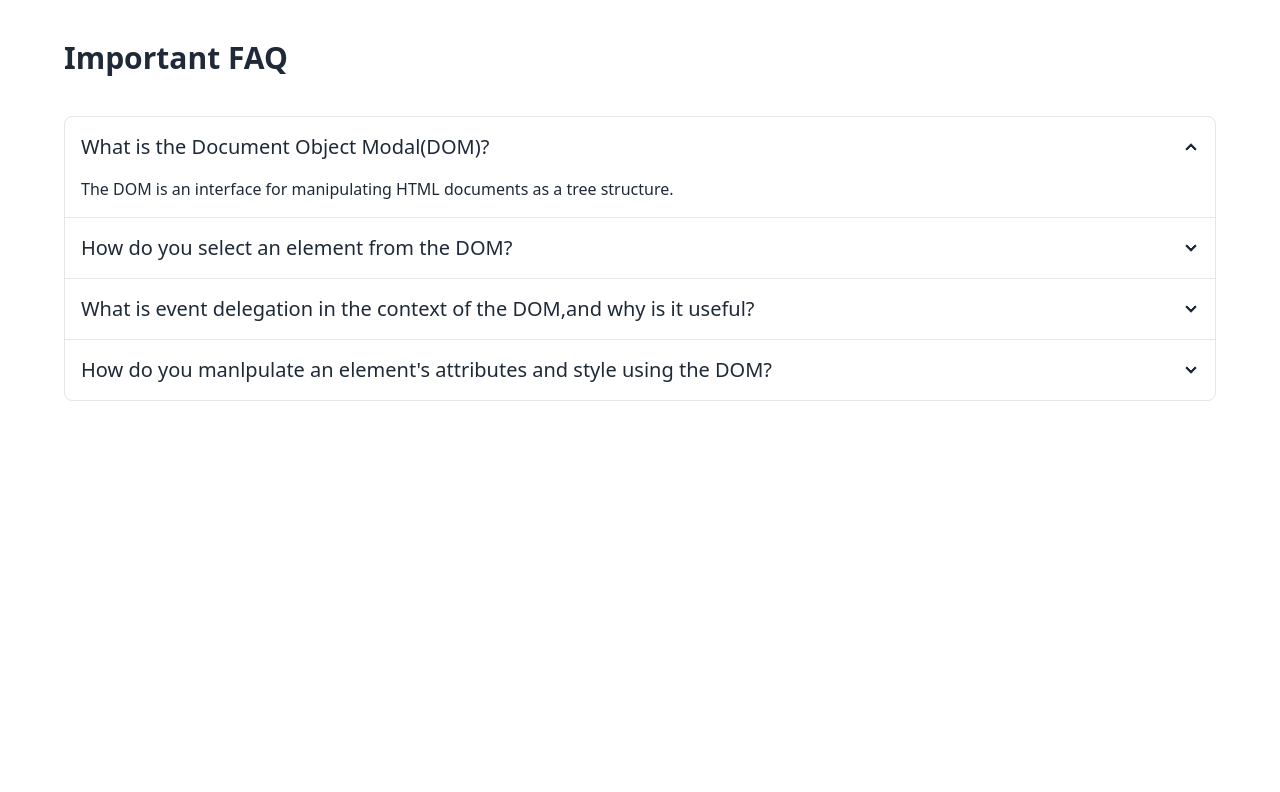
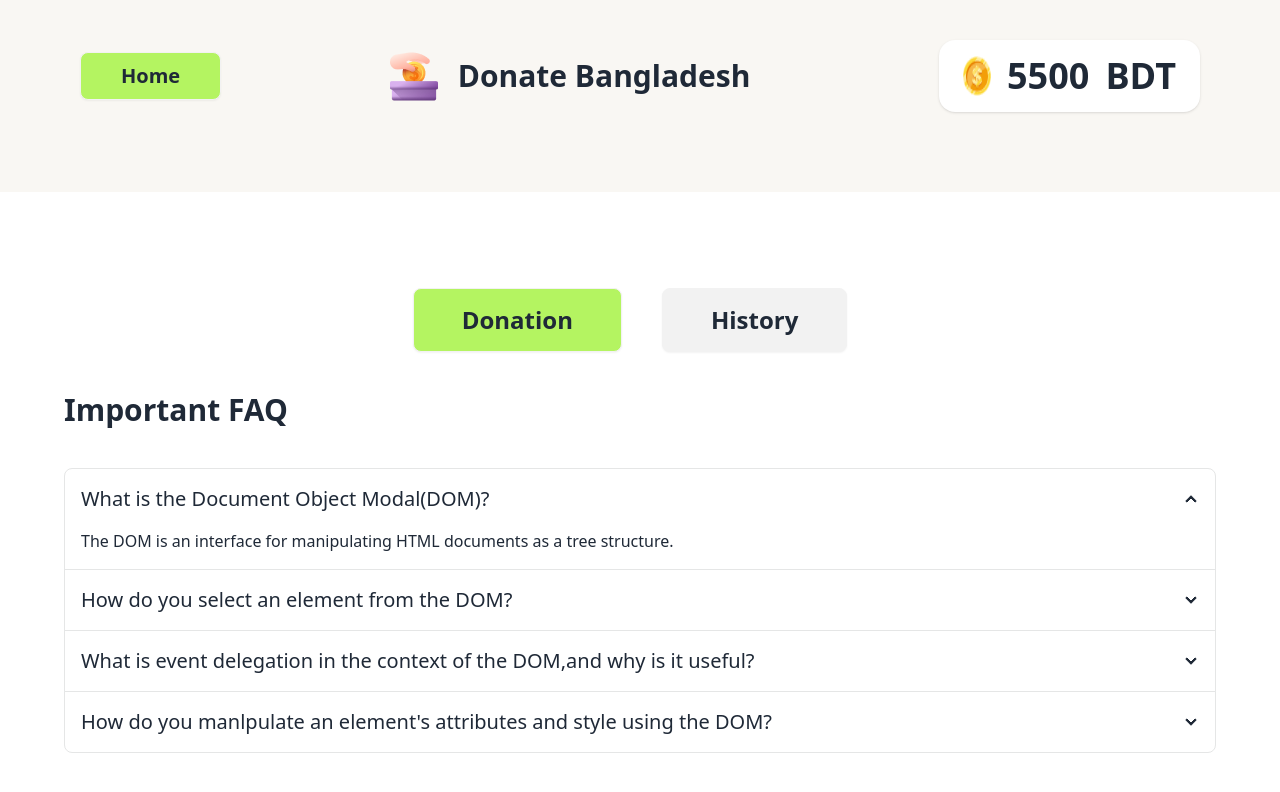
Before and after one commit to sujan-mandal/Assignment-5, a plain HTML site: page blog.html in a window 1280 px wide. Drawn offline with nearby package versions, Linux system fonts and the light colour scheme.

Commit message:
all section done

```diff
--- a/blog.html
+++ b/blog.html
@@ -1,15 +1,61 @@
 <!DOCTYPE html>
 <html lang="en" data-theme="light">
   <head>
-    <meta charset="UTF-8">
-    <meta name="viewport" content="width=device-width, initial-scale=1.0">
-    <title>Document</title>
-    <link href="https://cdn.jsdelivr.net/npm/daisyui@4.12.10/dist/full.min.css" rel="stylesheet" type="text/css" />
+    <meta charset="UTF-8" />
+    <meta name="viewport" content="width=device-width, initial-scale=1.0" />
+    <title>Donate Bangladesh</title>
+    <link
+      href="https://cdn.jsdelivr.net/npm/daisyui@4.12.10/dist/full.min.css"
+      rel="stylesheet"
+      type="text/css"
+    />
     <script src="https://cdn.tailwindcss.com"></script>
+  </head>
+  <body class="max-w-[1440px] mx-auto">
+    <navbar>
+      <div
+        class="justify-between px-20 pt-10 pb-20 bg-[#F9F7F3] navbar bg-base-100"
+      >
+        <div>
+          <div class="dropdown">
+            <div
+              tabindex="0"
+              role="button"
+              class="btn btn-ghost lg:hidden"
+            ></div>
+          </div>
+          <div class="navbar-end">
+            <a href="/" class="btn text-xl px-10 font-bold bg-[#B4F461]">Home</a>
+          </div>
+        </div>
+        <div>
+          <img src="assets/logo.png" alt="" />
+          <h1 class="text-3xl mx-5 font-bold">Donate Bangladesh</h1>
+        </div>
+        <!-- available balance -->
+        <div class="stats shadow">
+          <div class="flex stat">
+            <img src="assets/coin.png" alt="" />
+            <div id="main-balance" class="stat-value">5500</div>
+            <div class="stat-value">BDT</div>
+          </div>
+        </div>
+      </div>
+    </navbar>
+    <!-- User Action Button -->
+    <div class="flex justify-center gap-5 mt-24">
+      <button
+        id="donation-btn"
+        class="px-12 text-2xl font-bold btn btn-lg bg-[#B4F461]"
+      >
+        Donation
+      </button>
+      <button id="history-btn" class="px-12 text-2xl font-bold mx-5 btn btn-lg">
+        History
+      </button>
+    </div>
 
-</head>
-<body>
-    <div  class="px-16">
+    <main><div  class="px-16">
       <div>
           <h1 class="text-3xl font-extrabold my-10">Important FAQ</h1>
       </div>
@@ -43,6 +89,6 @@
             </div>
           </div>
         </div>
-    </div>
+  </div></main>
   </body>
 </html>
```
Also changed, not shown: index.html (+13 -5 lines). Lines whose indentation alone changed are shown as unchanged.
